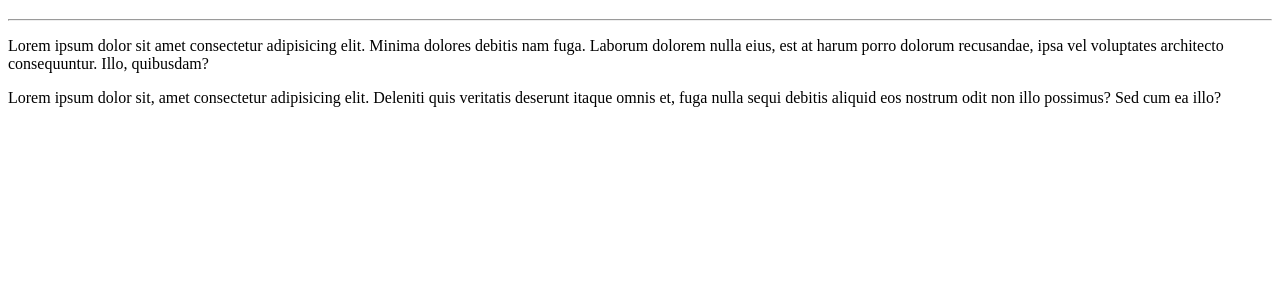
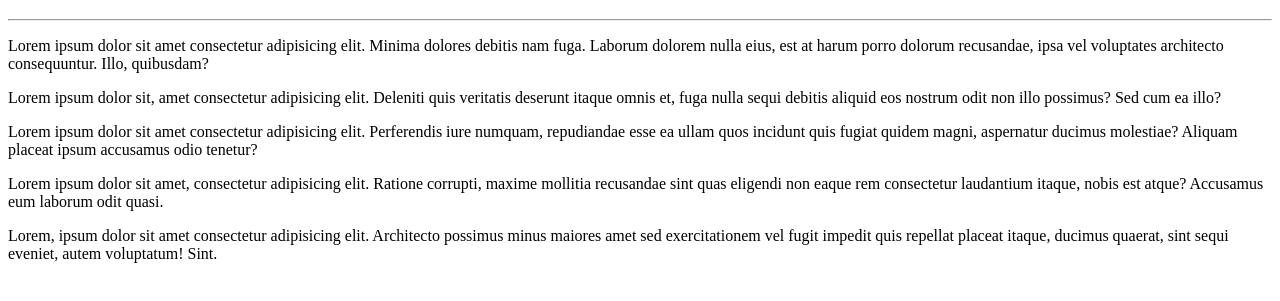
Before and after one commit to D0nR4m0s/helloWorld, a plain HTML site: page helloWorld_site/index.html in a window 1280 px wide. Shown: the part 61-362 px from the top of the page. Drawn offline with Linux system fonts and the light colour scheme.

Commit message:
Change index.html 02
Adicionei parágrafos extras no arquivo.

```diff
--- a/helloWorld_site/index.html
+++ b/helloWorld_site/index.html
@@ -12,5 +12,8 @@
         <hr>
         <p>Lorem ipsum dolor sit amet consectetur adipisicing elit. Minima dolores debitis nam fuga. Laborum dolorem nulla eius, est at harum porro dolorum recusandae, ipsa vel voluptates architecto consequuntur. Illo, quibusdam?</p>
         <p>Lorem ipsum dolor sit, amet consectetur adipisicing elit. Deleniti quis veritatis deserunt itaque omnis et, fuga nulla sequi debitis aliquid eos nostrum odit non illo possimus? Sed cum ea illo?</p>
+        <p>Lorem ipsum dolor sit amet consectetur adipisicing elit. Perferendis iure numquam, repudiandae esse ea ullam quos incidunt quis fugiat quidem magni, aspernatur ducimus molestiae? Aliquam placeat ipsum accusamus odio tenetur?</p>
+        <p>Lorem ipsum dolor sit amet, consectetur adipisicing elit. Ratione corrupti, maxime mollitia recusandae sint quas eligendi non eaque rem consectetur laudantium itaque, nobis est atque? Accusamus eum laborum odit quasi.</p>
+        <p>Lorem, ipsum dolor sit amet consectetur adipisicing elit. Architecto possimus minus maiores amet sed exercitationem vel fugit impedit quis repellat placeat itaque, ducimus quaerat, sint sequi eveniet, autem voluptatum! Sint.</p>
     </body>
 </html>
```
